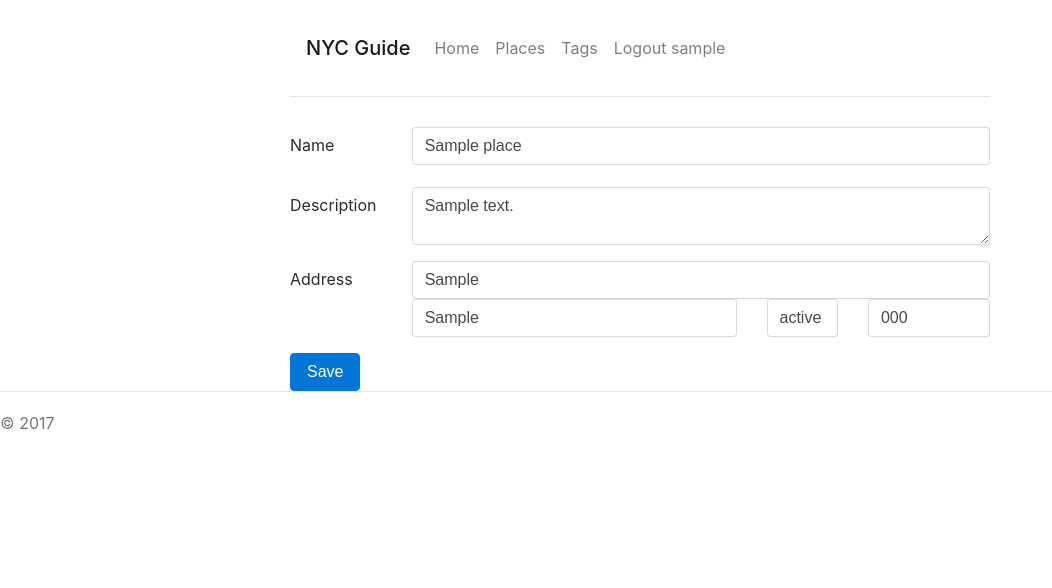
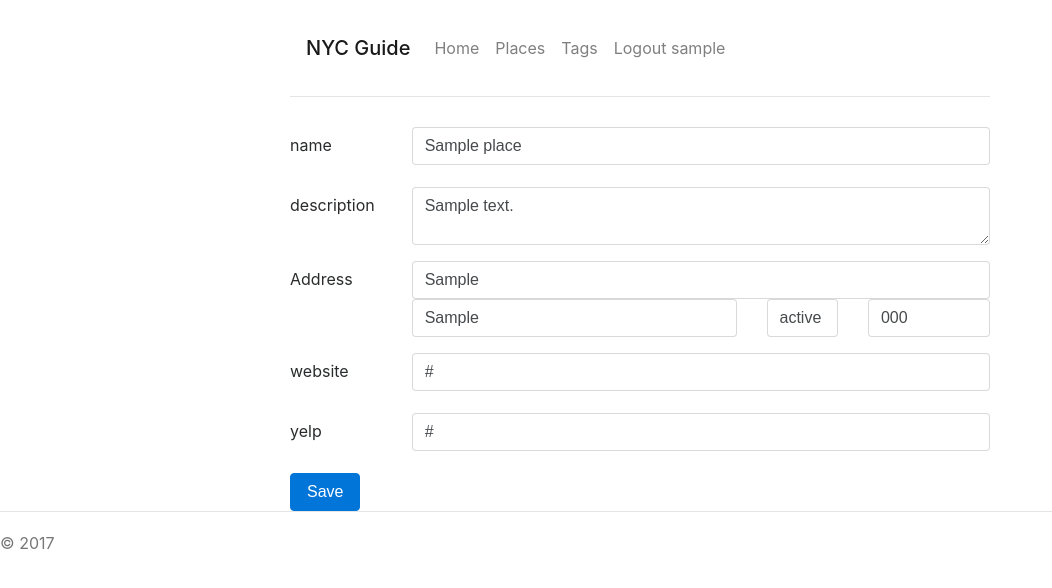
Before and after one commit to ericgarig/nyc_guide, a Flask app: page /place/1/edit/ in a window 1280 px wide. Shown: the top 588 px of the page, without its empty margins (0-1052 px from the left). Run offline with Flask 2, Linux system fonts and the light colour scheme; a user stored in the database is signed in; tables that the repository leaves empty hold one stand-in row (values such as "Sample post"); parts of the project's set-up code (start-up, migrations or seed data) failed here and were passed over; some libraries are stand-ins or nearby versions.

Commit message:
made files flake8 compatible. added website url and yelp url to model, form, place_detail.

```diff
--- a/forms.py
+++ b/forms.py
@@ -1,24 +1,29 @@
 from flask_wtf import FlaskForm
+
 from wtforms import (
     IntegerField,
     PasswordField,
     StringField,
     TextAreaField
 )
+
 from wtforms.validators import DataRequired
 
 
 class PlaceForm(FlaskForm):
     place_id = IntegerField('place_id')
-    name = StringField('Name', validators=[DataRequired()],
-                       render_kw={"placeholder": "name"})
-    description = TextAreaField('Description',
+    name = StringField('name', validators=[DataRequired()], render_kw={
+                       "placeholder": "name"})
+    description = TextAreaField('description',
                                 render_kw={"placeholder": "description"})
-    adr_street = StringField('Street',
+    adr_street = StringField('street',
                              render_kw={"placeholder": "street address"})
-    adr_city = StringField('City', render_kw={"placeholder": "city"})
-    adr_state = StringField('State', render_kw={"placeholder": "state"})
-    adr_zip = StringField('Zipcode', render_kw={"placeholder": "zipcode"})
+    adr_city = StringField('city', render_kw={"placeholder": "city"})
+    adr_state = StringField('state', render_kw={"placeholder": "state"})
+    adr_zip = StringField('zipcode', render_kw={"placeholder": "zipcode"})
+    website_url = StringField('website', render_kw={
+                              "placeholder": "website URL"})
+    yelp_url = StringField('yelp', render_kw={"placeholder": "yelp URL"})
 
 
 class TagForm(FlaskForm):
--- a/models.py
+++ b/models.py
@@ -1,4 +1,4 @@
-from app import db, bcrypt, ma
+from app import bcrypt, db, ma
 
 
 # users that can modify data
@@ -73,6 +73,8 @@ class Place(db.Model):
     adr_city = db.Column(db.String)
     adr_state = db.Column(db.String(2))
     adr_zip = db.Column(db.String(5))
+    website_url = db.Column(db.String)
+    yelp_url = db.Column(db.String)
 
     tags = db.relationship('Tag',
                            secondary=place_tag,
--- a/templates/nav.html
+++ b/templates/nav.html
@@ -11,7 +11,7 @@
 			<li class="nav-item"><a class="nav-link" href="{{ url_for('place.list') }}">Places</a></li>
 			<li class="nav-item"><a class="nav-link" href="{{ url_for('tag.list') }}">Tags</a></li>
 			{% if current_user.is_authenticated %}
-				<li class="nav-item"><a class="nav-link" href="{{ url_for('user.logout') }}">Logout  {{ current_user.username }}</a></li>
+				<li class="nav-item"><a class="nav-link" href="{{ url_for('user.logout') }}">Logout {{ current_user.username }}</a></li>
 			{% else %}
 				<li class="nav-item"><a class="nav-link" href="{{ url_for('user.login') }}">Login</a></li>
 			{% endif %}
--- a/templates/place_edit.html
+++ b/templates/place_edit.html
@@ -27,6 +27,10 @@
 		</div>
 	</div>
 
+	{{ render_field(form.website_url )}}
+	{{ render_field(form.yelp_url )}}
+
+
 	<button type="submit" class="btn btn-primary">Save</button>
 </form>
 
--- a/todo.txt
+++ b/todo.txt
@@ -1,7 +1,4 @@
 move config file into environment vars
-display proper login/logout buttons to the user
-only authenticated users should be able to edit/create places
 bring back place tagging
-display map of all places
 search by tag
 user signup
--- a/views.py
+++ b/views.py
@@ -1,6 +1,8 @@
 from app import app
+
+from flask import render_template
+
 from models import Place, Tag
-from flask import render_template
 
 
 @app.route('/')
```
Also changed, not shown: app.py (+12 -3 lines), requirements.txt (+22 -18 lines), templates/place_info.html (+9 -1 lines), view_place.py (+8 -3 lines), view_tag.py (+7 -3 lines), view_user.py (+8 -4 lines).
